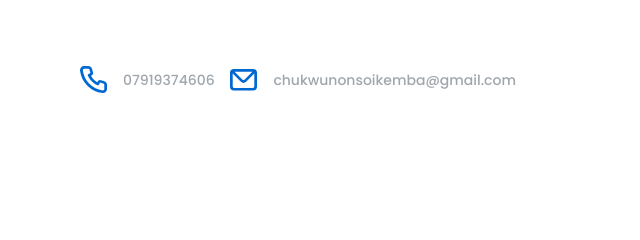
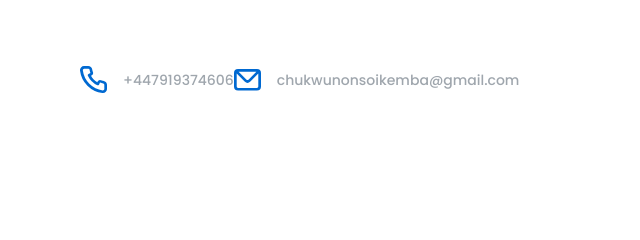
Before and after one commit to lordrhaegar/lordrhaegar.github.io, a plain HTML site: page index.html in a window 1280 px wide. Shown: the part 4800-5040 px from the top of the page, 342-982 px from the left. Drawn offline with nearby package versions, Linux system fonts and the light colour scheme.

Commit message:
Updated Portfolio

```diff
--- a/index.html
+++ b/index.html
@@ -1251,7 +1251,7 @@
                      fill="#000000" />
                </svg>
                <div class="data">
-                  <span class="subtitle">07919374606</span>
+                  <span class="subtitle">+447919374606</span>
                </div>
             </div>
             <div class="contact">
```
